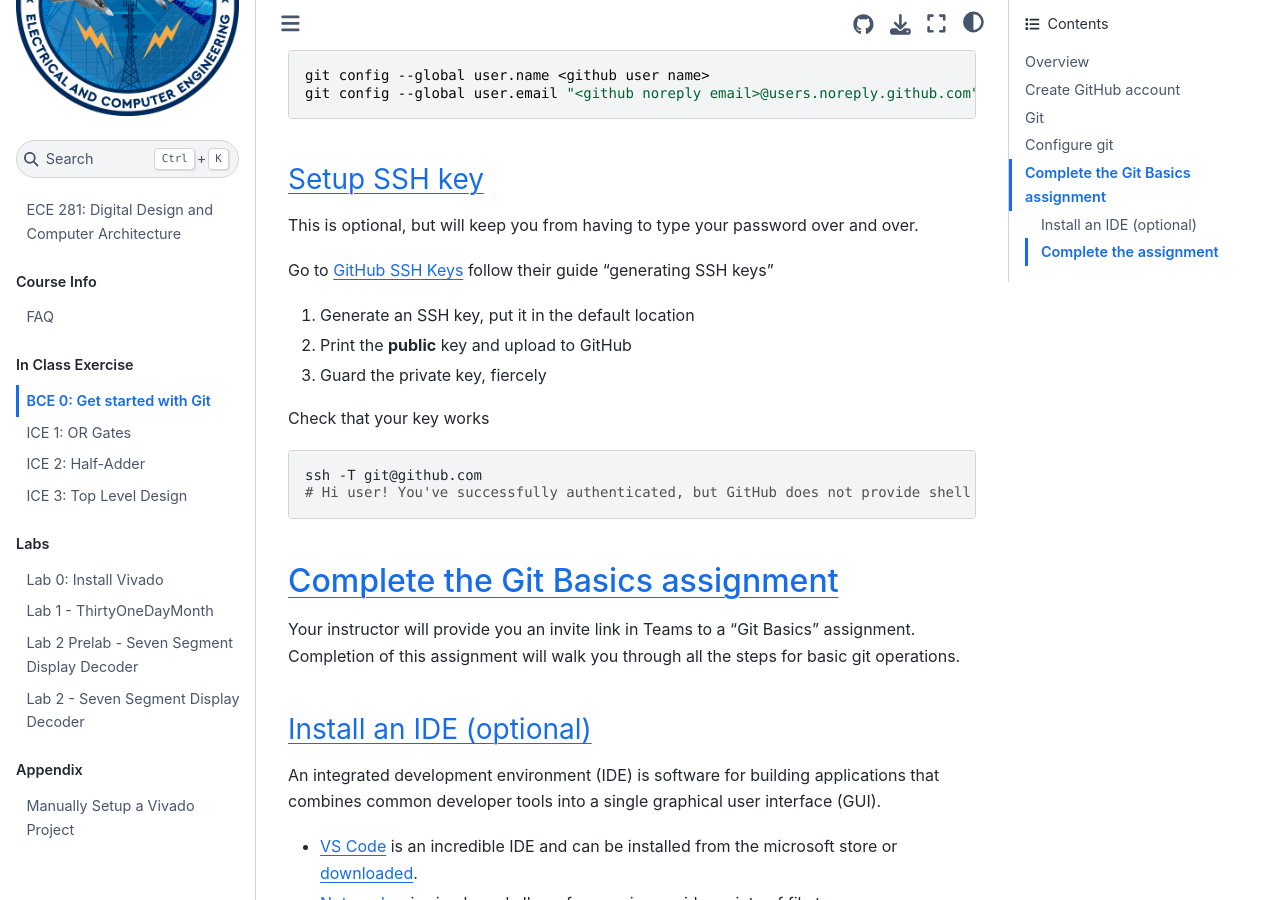
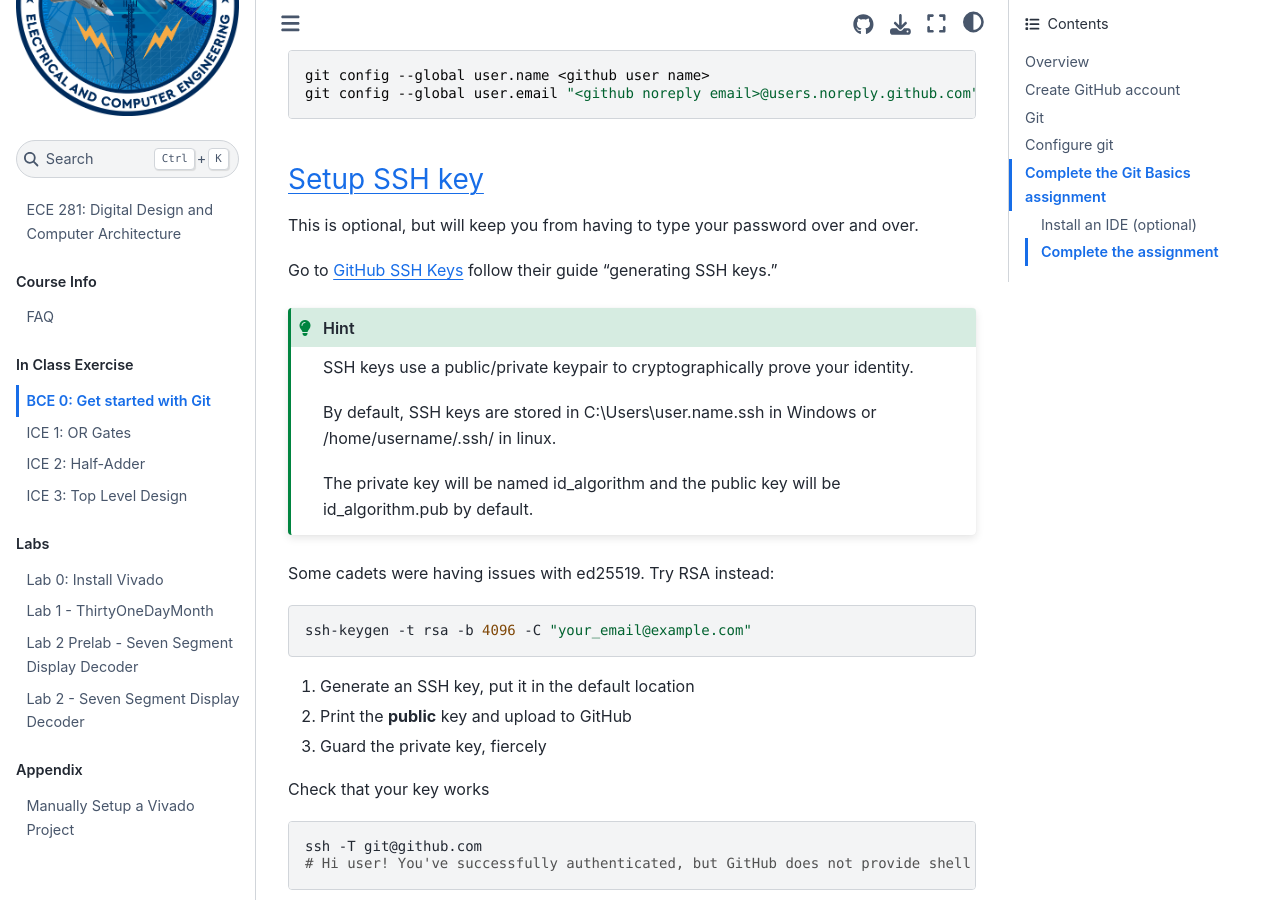
Before and after one commit to USAFA-ECE/ece281-book, a Jupyter Book: the page built from book/ICE/ICE0.md, in a window 1280 px wide and 900 px high, scrolled down 2824 px. Built offline with Jupyter Book 1.0.4 settings and Sphinx 7.4.7 and the Sphinx Book theme 1.1.4, drawn with Linux system fonts in a browser that asks for light colours.

Commit message:
Add hint for SSH key

````diff
--- a/book/ICE/ICE0.md
+++ b/book/ICE/ICE0.md
@@ -89,7 +89,22 @@ git config --global user.email "<github noreply email>@users.noreply.github.com"
 
 This is optional, but will keep you from having to type your password over and over.
 
-Go to [GitHub SSH Keys](https://github.com/settings/keys) follow their guide "generating SSH keys"
+Go to [GitHub SSH Keys](https://github.com/settings/keys) follow their guide "generating SSH keys."
+
+```{hint}
+SSH keys use a public/private keypair to cryptographically prove your identity.
+
+By default, SSH keys are stored in C:\Users\user.name\.ssh in Windows or
+/home/username/.ssh/ in linux.
+
+The private key will be named id_algorithm and the public key will be id_algorithm.pub by default.
+```
+
+Some cadets were having issues with ed25519. Try RSA instead:
+
+```bash
+ssh-keygen -t rsa -b 4096 -C "your_email@example.com"
+```
 
 1. Generate an SSH key, put it in the default location
 2. Print the **public** key and upload to GitHub
````
